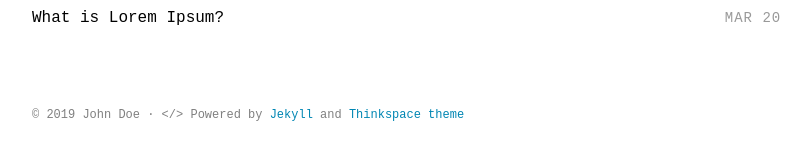
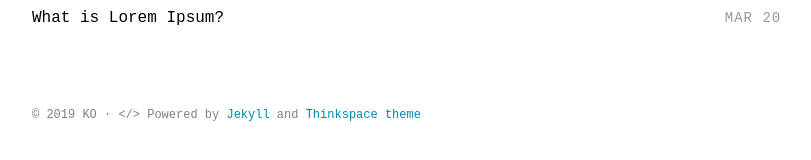
Before and after one commit to soulatcrossroad/dawnscribbler.github.io, a Jekyll site: the page built from index.html, in a window 1280 px wide. Shown: the part 469-629 px from the top of the page, without its empty margins (232-1043 px from the left). Built offline with Jekyll 4.4.1, drawn with Linux system fonts in a browser that asks for light colours; some web fonts are replaced.

Commit message:
Update _config.yml

```diff
--- a/_config.yml
+++ b/_config.yml
@@ -28,7 +28,7 @@ sass:
 
 # Author settings
 author:
-  name     : "John Doe"
+  name     : "KO"
 
 plugins:
   - jekyll-sitemap
```
